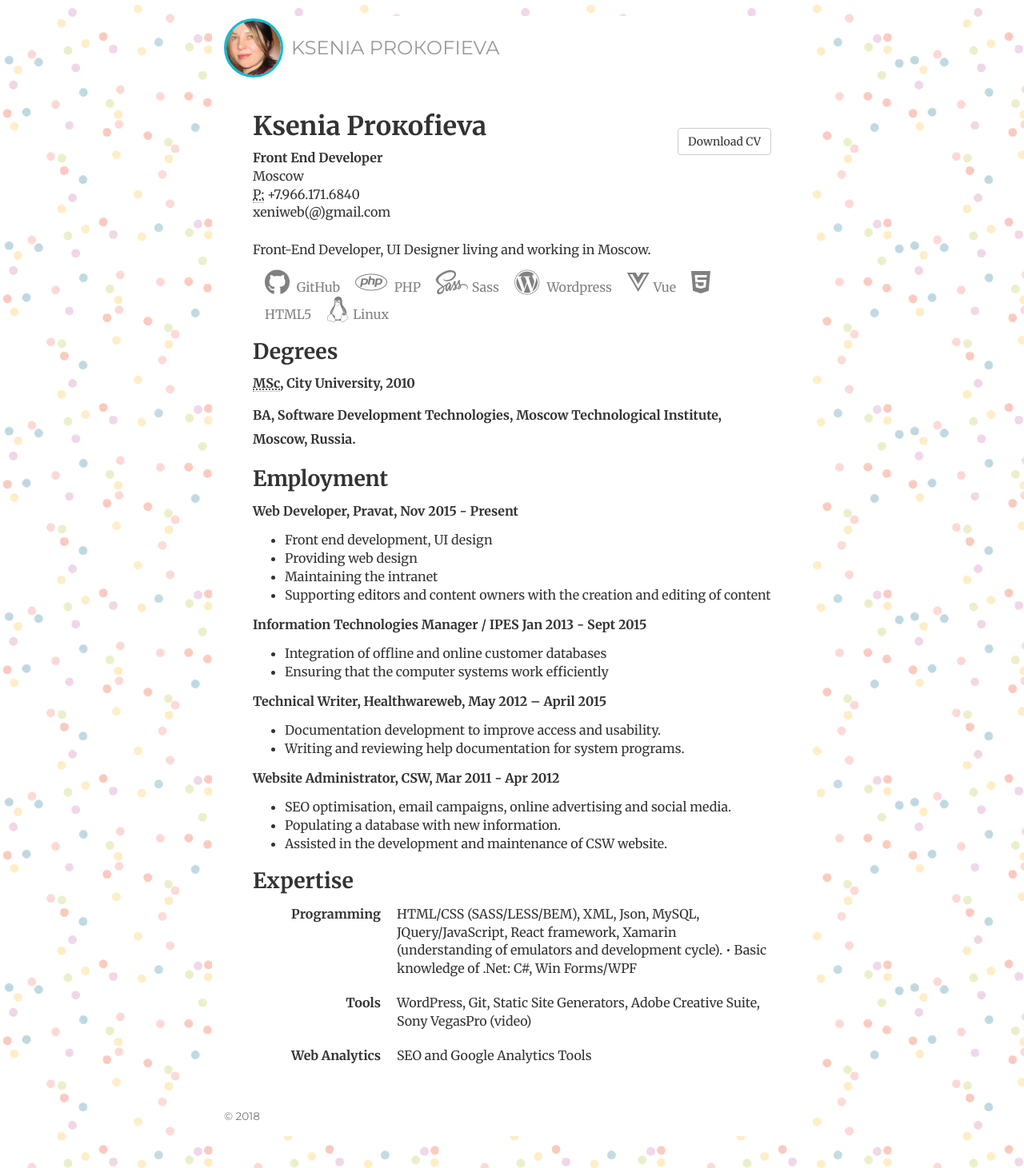
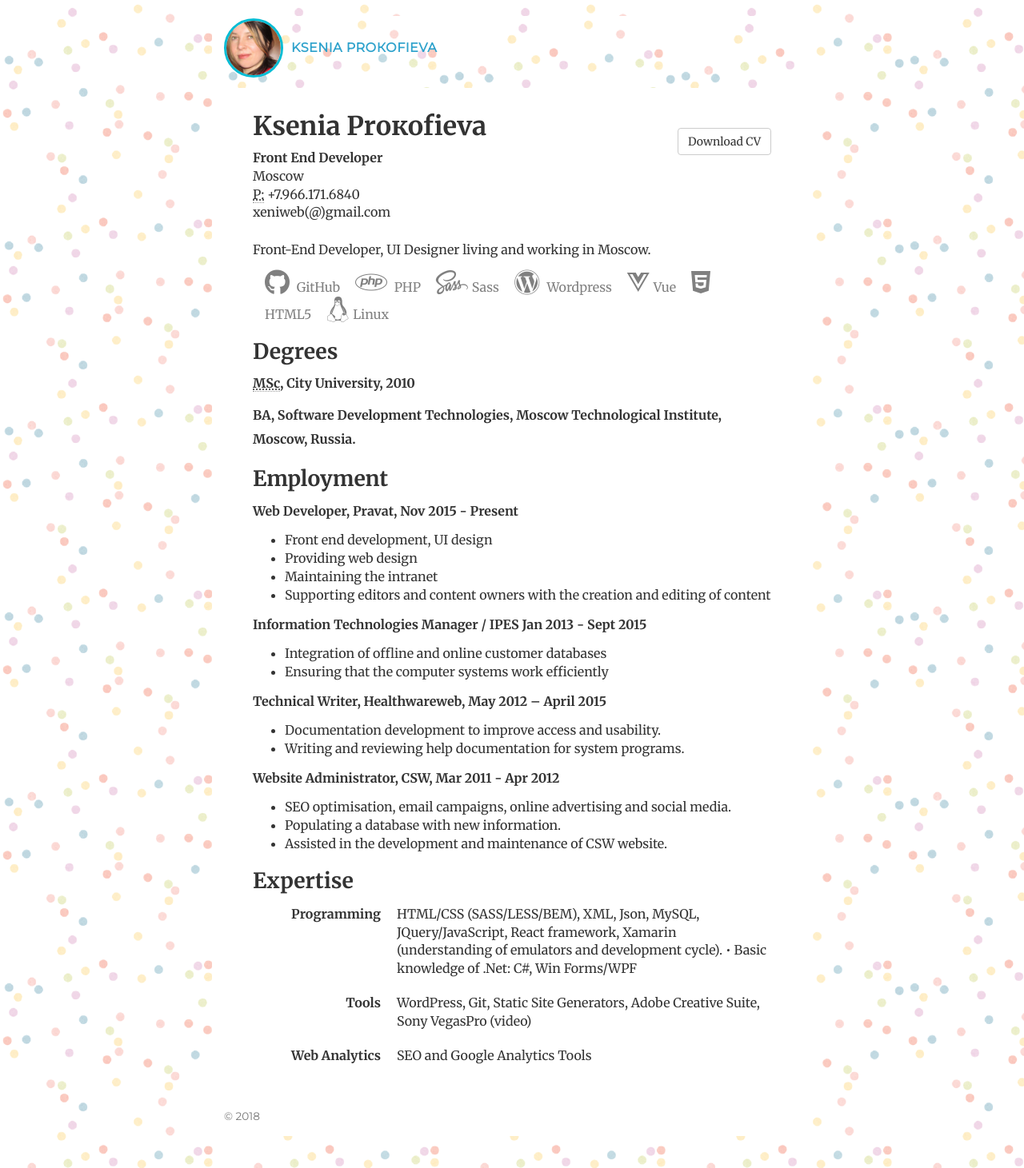
Before and after one commit to cvkp/cvkp.github.io, a Jekyll site: the page built from index-en.html, in a window 1280 px wide. Shown: the whole page at 80% size. Built offline with Jekyll 4.4.1, drawn with Linux system fonts in a browser that asks for light colours; nearby versions of some CDN libraries.

Commit message:
Update style.css

```diff
--- a/css/style.css
+++ b/css/style.css
@@ -692,10 +692,19 @@ background: #fff;
 
 #Root .header h3 {
     margin-top: 20px;
+  margin-bottom: 0;
+line-height: 40px;
+padding-bottom: 19px;
+letter-spacing: .5px;
+margin-top: 1.25em;
+font-weight: 700;
+font-size: 1em;
+color: #2ea2cc;
 }
 
 #Root .header {
     margin-bottom: 30px;
+  background: #fff url(/images/bub-confetti.png) 0px 0px repeat;
 }
 
 #Root .footer {
```
